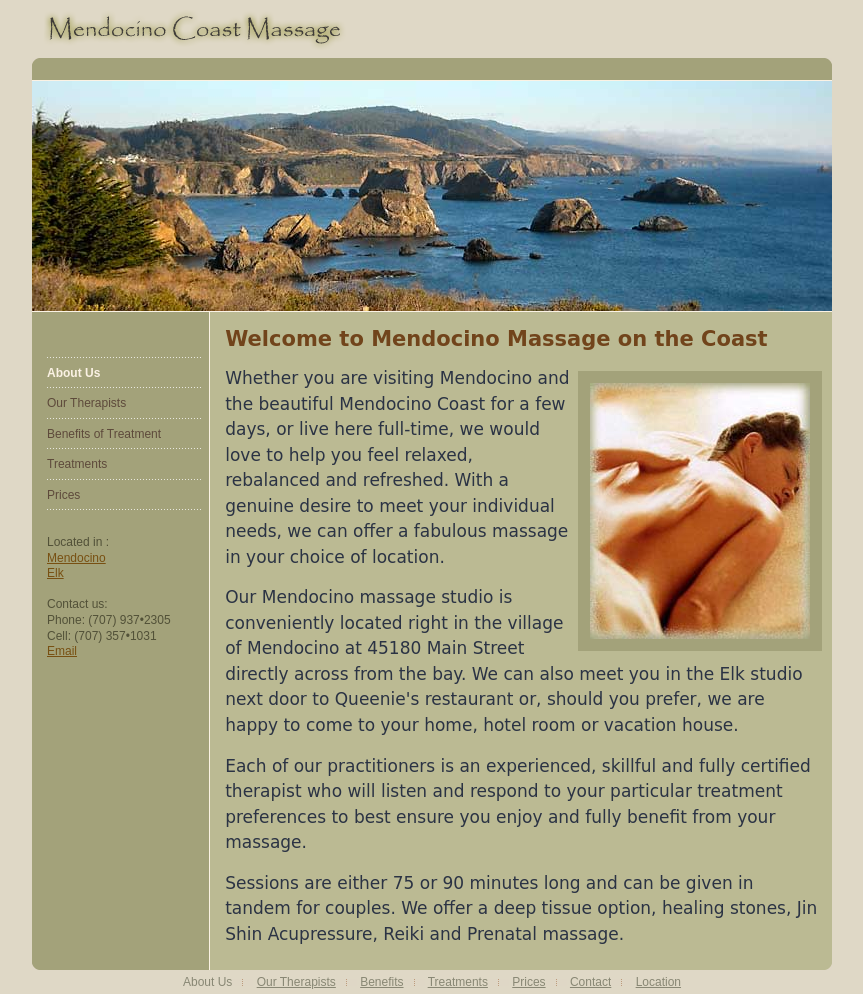
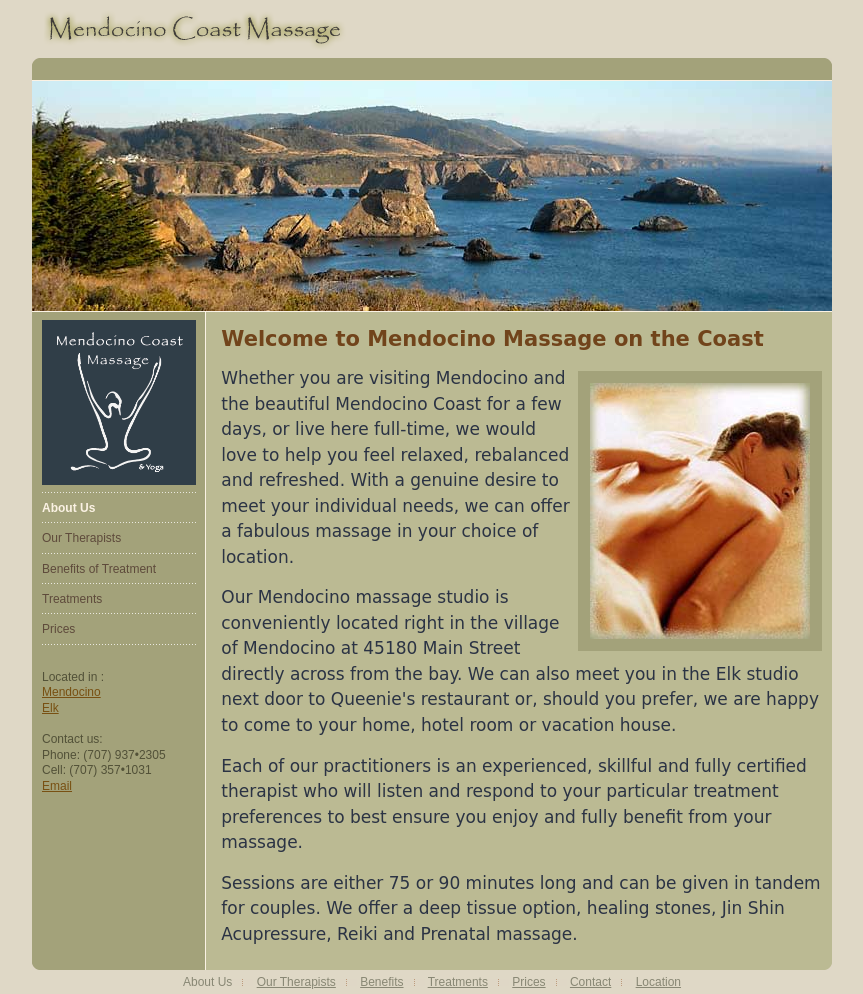
Before and after one commit to davidmaxwaterman/mendomassage, a PHP site: page / in a window 1280 px wide. Shown: the whole page, without its empty margins (208-1071 px from the left). Run offline with PHP 8.4, Linux system fonts and the light colour scheme.

Commit message:
Added logo to index.htm.

```diff
--- a/css/styles.css
+++ b/css/styles.css
@@ -22,7 +22,7 @@ a:hover {text-decoration: none;}
 div.nav {padding-left: 0px;padding-top: 8px;padding-right: 3px;	padding-bottom: 7px;font-family: arial;font-size: 12px;color: #FBF2E4;text-decoration: none;font-weight: bold;line-height:1.2em;}
 div.nav a {color: #5E4A3B;text-decoration: none;display: block;}
 div.nav a:hover {text-decoration: underline;}
-.td_nav_margin {padding-top: 45px;padding-bottom: 0px;padding-left: 15px}
+.td_nav_margin {padding-top: 0px;padding-bottom: 0px;padding-left: 10px}
 .separator {background-image:url(../images/hor_divider.gif);background-repeat:repeat-x;width:100%;height:5px;margin-bottom:5px;}
 .floatleft{float:left;}
 .image_left{float:left;margin:12px;}
--- a/index.htm
+++ b/index.htm
@@ -59,6 +59,7 @@ function removeNode(n){
   <table width="800" border="0" cellpadding="0" cellspacing="0">
    <tr>
     <td width="160" bgcolor="#A3A27A" align="left" valign="top"  class="td_nav_margin">
+	    <div class="nav"><img style="width:154px;" src="images/home/home_page_logo.png"/></div>
      <div style="width:154px; height:1px; margin:0; padding:0"><img src="images/nav_divider.gif" /></div>
 	 <div align="left" class="nav"><a href="index.htm">About Us</a></div>
 	 <div style="width:154px; height:1px; margin:0; padding:0"><img src="images/nav_divider.gif" /></div>
```
Also changed, not shown: images/home/home_page_logo.png (added).
